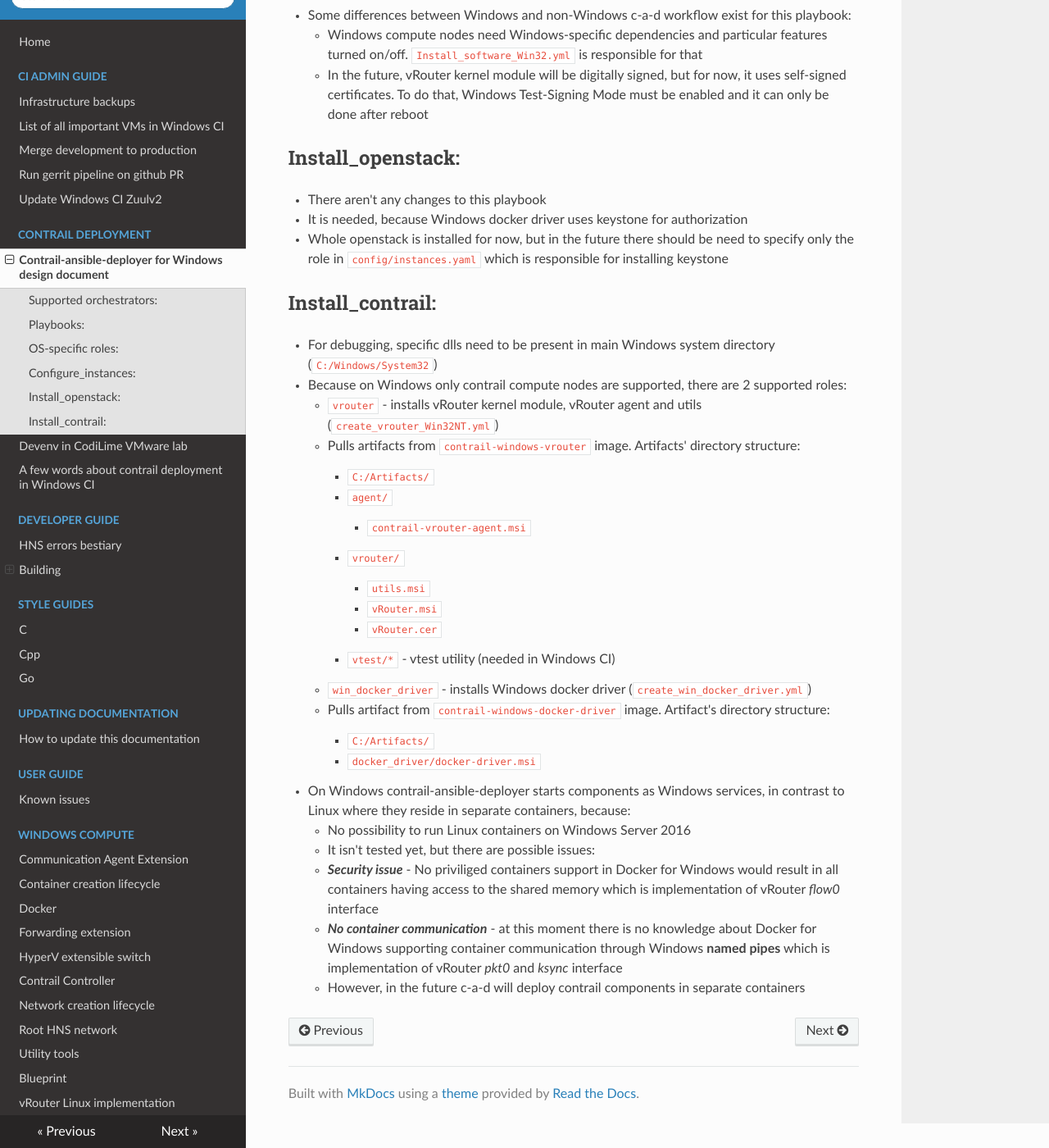
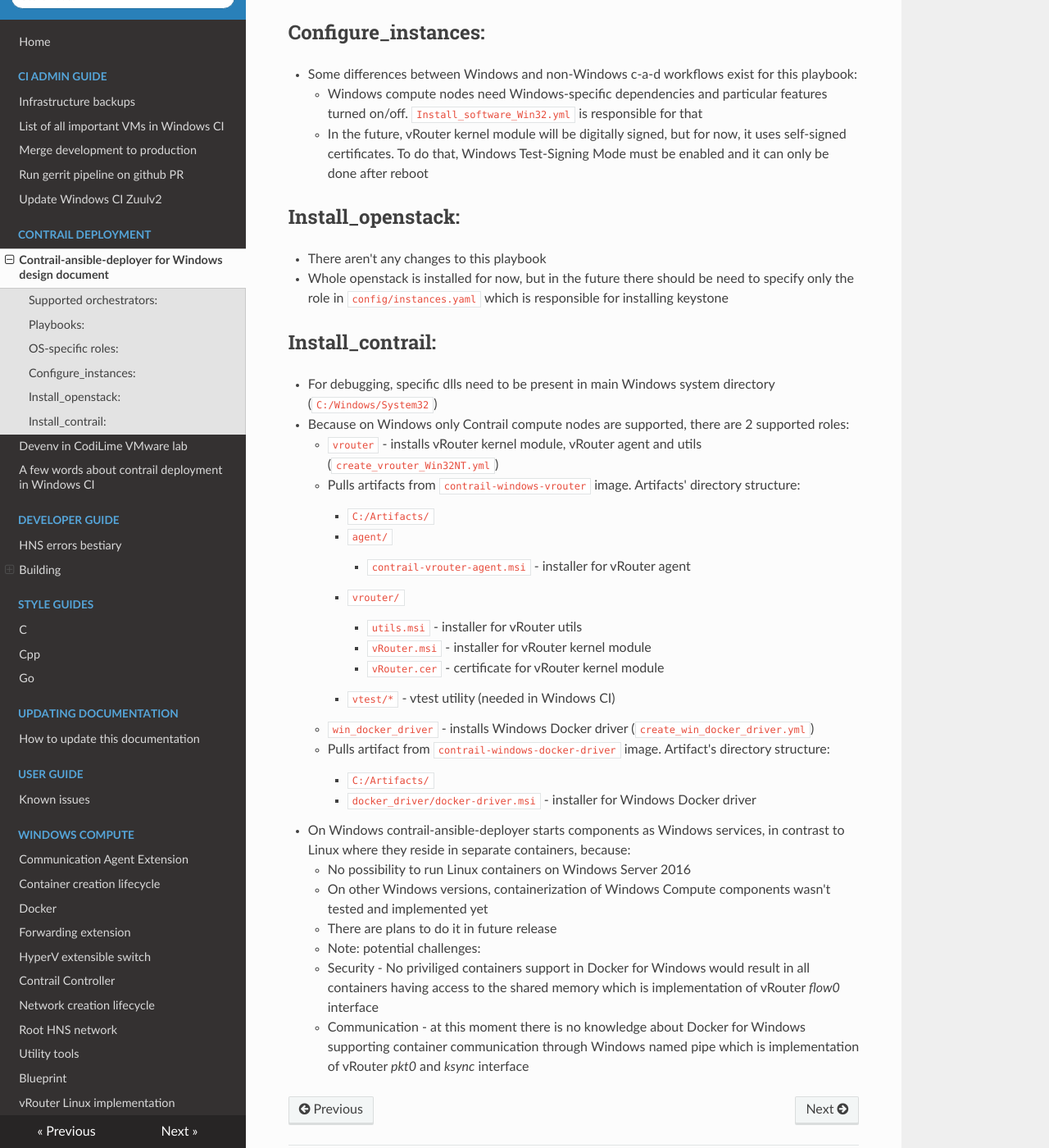
Before and after one commit to piotr-szuberski/contrail-windows-docs, an MkDocs documentation site: the page built from doc/contrail_deployment/CAD_for_windows_design.md, in a window 1280 px wide and 1400 px high, scrolled down 684 px. Shown: the whole window at 82% size. Built offline with MkDocs 1.6.1, drawn with Linux system fonts in a browser that asks for light colours; nearby versions of some CDN libraries; some of the changed text lies outside the part shown.

Commit message:
Apply suggested changes and add more information about artifacts

```diff
--- a/doc/contrail_deployment/CAD_for_windows_design.md
+++ b/doc/contrail_deployment/CAD_for_windows_design.md
@@ -1,7 +1,7 @@
 # Contrail-ansible-deployer for Windows design document
-
+This is a short document describing initial support of deploying Windows compute nodes with contrail-ansible-deployer.
 ## Supported orchestrators:
-  * `Openstack` - keystone is needed by Windows docker driver
+  * `Openstack` - keystone is needed by Windows Docker driver for authorization
 
 ## Playbooks:
   * `provision_instances.yml` - not supported at this moment
@@ -14,37 +14,37 @@
   * Thus, these roles are divided into `*_Linux` and `*_Win32NT` for usage in c-a-d for Linux and c-a-d for Windows respectively
 
 ## Configure_instances:
-  * Some differences between Windows and non-Windows c-a-d workflow exist for this playbook:
+  * Some differences between Windows and non-Windows c-a-d workflows exist for this playbook:
     * Windows compute nodes need Windows-specific dependencies and particular features turned on/off. `Install_software_Win32.yml` is responsible for that
     * In the future, vRouter kernel module will be digitally signed, but for now, it uses self-signed certificates.
     To do that, Windows Test-Signing Mode must be enabled and it can only be done after reboot
 
 ## Install_openstack:
   * There aren't any changes to this playbook
-  * It is needed, because Windows docker driver uses keystone for authorization
   * Whole openstack is installed for now, but in the future there should be need to specify only the role in `config/instances.yaml` which is responsible for installing keystone
 
 ## Install_contrail:
   * For debugging, specific dlls need to be present in main Windows system directory (`C:/Windows/System32`)
-  * Because on Windows only contrail compute nodes are supported, there are 2 supported roles:
+  * Because on Windows only Contrail compute nodes are supported, there are 2 supported roles:
     * `vrouter` - installs vRouter kernel module, vRouter agent and utils (`create_vrouter_Win32NT.yml`)
       * Pulls artifacts from `contrail-windows-vrouter` image. Artifacts' directory structure:
         * `C:/Artifacts/`
           * `agent/`
-            * `contrail-vrouter-agent.msi`
+            * `contrail-vrouter-agent.msi` - installer for vRouter agent
           * `vrouter/`
-            * `utils.msi`
-            * `vRouter.msi`
-            * `vRouter.cer`
+            * `utils.msi` - installer for vRouter utils
+            * `vRouter.msi` - installer for vRouter kernel module
+            * `vRouter.cer` - certificate for vRouter kernel module
           * `vtest/*` - vtest utility (needed in Windows CI)
-    * `win_docker_driver` - installs Windows docker driver (`create_win_docker_driver.yml`)
+    * `win_docker_driver` - installs Windows Docker driver (`create_win_docker_driver.yml`)
       * Pulls artifact from `contrail-windows-docker-driver` image. Artifact's directory structure:
         * `C:/Artifacts/`
-          * `docker_driver/docker-driver.msi`
+          * `docker_driver/docker-driver.msi` - installer for Windows Docker driver
   * On Windows contrail-ansible-deployer starts components as Windows services,
     in contrast to Linux where they reside in separate containers, because:
     * No possibility to run Linux containers on Windows Server 2016
-    * It isn't tested yet, but there are possible issues:
-      * **_Security issue_** -  No priviliged containers support in Docker for Windows would result in all containers having access to the shared memory which is implementation of vRouter *flow0* interface
-      * **_No container communication_** - at this moment there is no knowledge about Docker for Windows supporting container communication through Windows **named pipes** which is implementation of vRouter *pkt0* and *ksync* interface
-    * However, in the future c-a-d will deploy contrail components in separate containers
+    * On other Windows versions, containerization of Windows Compute components wasn't tested and implemented yet
+    * There are plans to do it in future release
+    * Note: potential challenges:
+      * Security -  No priviliged containers support in Docker for Windows would result in all containers having access to the shared memory which is implementation of vRouter *flow0* interface
+      * Communication - at this moment there is no knowledge about Docker for Windows supporting container communication through Windows named pipe which is implementation of vRouter *pkt0* and *ksync* interface
```
